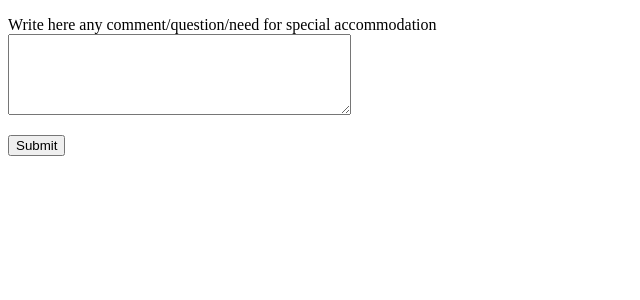
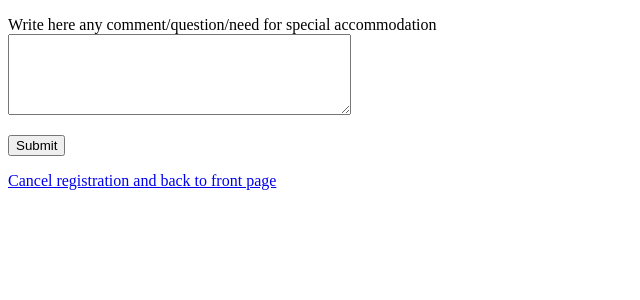
Before and after one commit to ericbui273/speaking-club, a Flask app: template templates/attending.html in a window 1280 px wide. Shown: the part 233-533 px from the top of the page, without its empty margins (0-640 px from the left). Run offline with Flask 3, Linux system fonts and the light colour scheme; the template is opened without the code that fills it, so the values that code supplies are empty.

Commit message:
Add option to cancel ongoing registration

```diff
--- a/templates/attending.html
+++ b/templates/attending.html
@@ -29,6 +29,7 @@
     <input type="hidden" name="csrf_token" value="{{ session.csrf_token }}" />
     <input type="submit" value="Submit" />
     </form>
+    <p><a href="/">Cancel registration and back to front page</a></p>
 
 </body>
 </html>
```
